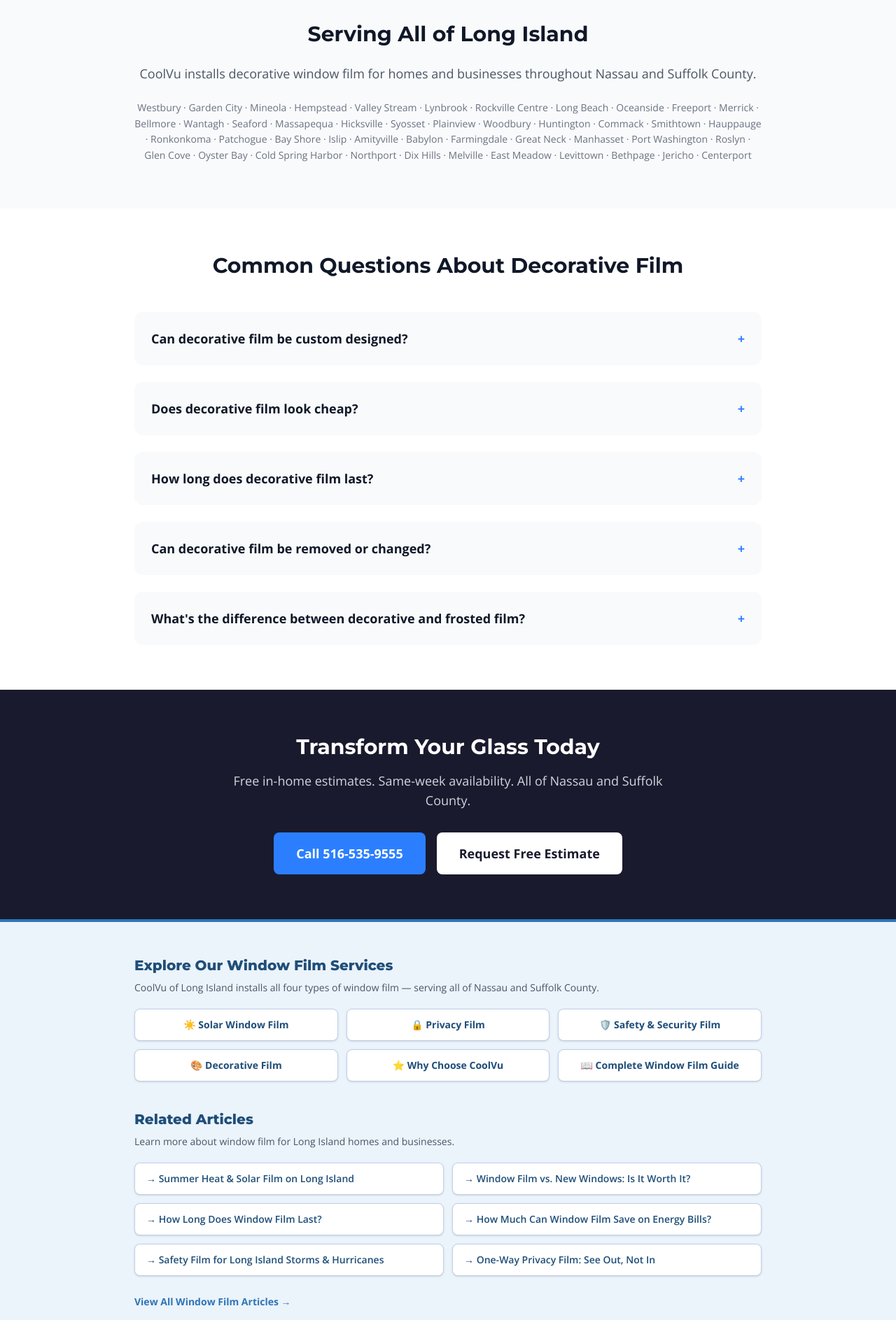
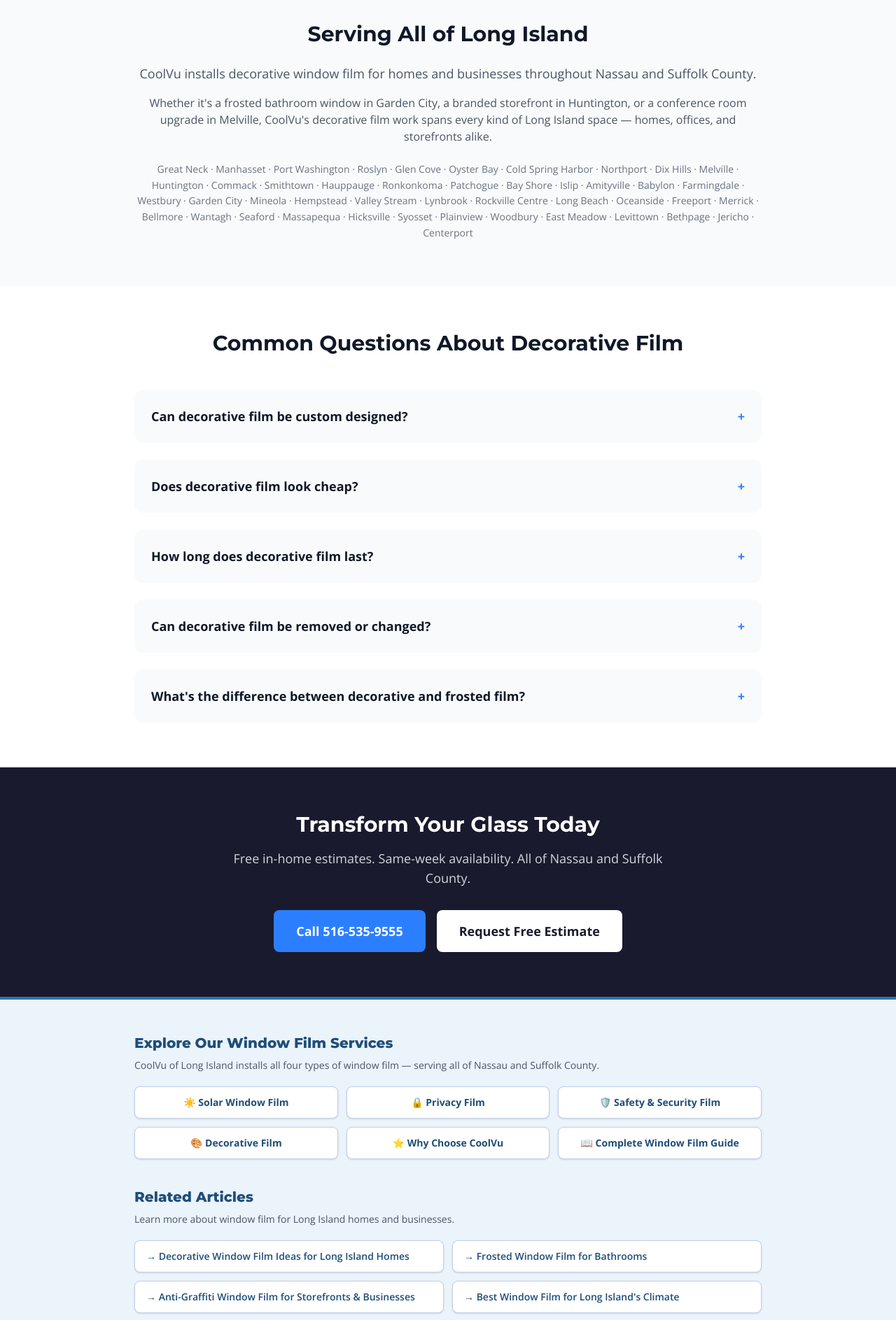
Before and after one commit to pjs8875/CoolVu, a Next.js app: page /decorative-window-film-long-island in a window 1280 px wide. Shown: the part 1620-3507 px from the top of the page at 70% size. Built offline with nearby package versions, Linux system fonts and the light colour scheme; no server answers.

Commit message:
Decorative GEO page: topic-specific related articles + reordered/differentiated town list

```diff
--- a/components/DecorativeFilmGEOPage.tsx
+++ b/components/DecorativeFilmGEOPage.tsx
@@ -2,6 +2,15 @@
 import React from "react";
 import ContactModalWrapper from "@/components/ContactModalWrapper";
 import RelatedContent from "@/components/RelatedContent";
+
+const ARTICLES = [
+  { href: "/blog/decorative-window-film-ideas-long-island", label: "Decorative Window Film Ideas for Long Island Homes" },
+  { href: "/blog/frosted-bathroom-window-film-long-island", label: "Frosted Window Film for Bathrooms" },
+  { href: "/blog/anti-graffiti-window-film-long-island", label: "Anti-Graffiti Window Film for Storefronts & Businesses" },
+  { href: "/blog/best-window-film-brands-long-island", label: "Best Window Film for Long Island's Climate" },
+  { href: "/blog/window-film-historic-homes-long-island", label: "Window Film for Long Island Historic Homes" },
+  { href: "/blog/privacy-window-film-home-office-long-island", label: "Privacy Window Film for Long Island Home Offices" },
+];
 
 export default function DecorativeFilmGEOPage() {
   return (
@@ -47,9 +56,12 @@ export default function DecorativeFilmGEOPage() {
       <section className="py-16 px-6 bg-gray-50">
         <div className="max-w-4xl mx-auto text-center">
           <h2 className="text-3xl font-bold mb-6 text-gray-900">Serving All of Long Island</h2>
-          <p className="text-gray-600 mb-6 text-lg">CoolVu installs decorative window film for homes and businesses throughout Nassau and Suffolk County.</p>
+          <p className="text-gray-600 mb-4 text-lg">CoolVu installs decorative window film for homes and businesses throughout Nassau and Suffolk County.</p>
+          <p className="text-gray-600 mb-6 text-base">
+            Whether it&apos;s a frosted bathroom window in Garden City, a branded storefront in Huntington, or a conference room upgrade in Melville, CoolVu&apos;s decorative film work spans every kind of Long Island space — homes, offices, and storefronts alike.
+          </p>
           <p className="text-sm text-gray-500 leading-relaxed">
-            Westbury · Garden City · Mineola · Hempstead · Valley Stream · Lynbrook · Rockville Centre · Long Beach · Oceanside · Freeport · Merrick · Bellmore · Wantagh · Seaford · Massapequa · Hicksville · Syosset · Plainview · Woodbury · Huntington · Commack · Smithtown · Hauppauge · Ronkonkoma · Patchogue · Bay Shore · Islip · Amityville · Babylon · Farmingdale · Great Neck · Manhasset · Port Washington · Roslyn · Glen Cove · Oyster Bay · Cold Spring Harbor · Northport · Dix Hills · Melville · East Meadow · Levittown · Bethpage · Jericho · Centerport
+            Great Neck · Manhasset · Port Washington · Roslyn · Glen Cove · Oyster Bay · Cold Spring Harbor · Northport · Dix Hills · Melville · Huntington · Commack · Smithtown · Hauppauge · Ronkonkoma · Patchogue · Bay Shore · Islip · Amityville · Babylon · Farmingdale · Westbury · Garden City · Mineola · Hempstead · Valley Stream · Lynbrook · Rockville Centre · Long Beach · Oceanside · Freeport · Merrick · Bellmore · Wantagh · Seaford · Massapequa · Hicksville · Syosset · Plainview · Woodbury · East Meadow · Levittown · Bethpage · Jericho · Centerport
           </p>
         </div>
       </section>
@@ -107,7 +119,7 @@ export default function DecorativeFilmGEOPage() {
         "address": { "@type": "PostalAddress", "addressLocality": "Westbury", "addressRegion": "NY", "addressCountry": "US" },
         "areaServed": "Nassau County, Suffolk County, Long Island, NY"
       })}} />
-      <RelatedContent showArticles={true} />
+      <RelatedContent showArticles={true} articles={ARTICLES} />
     </main>
   );
 }
```
